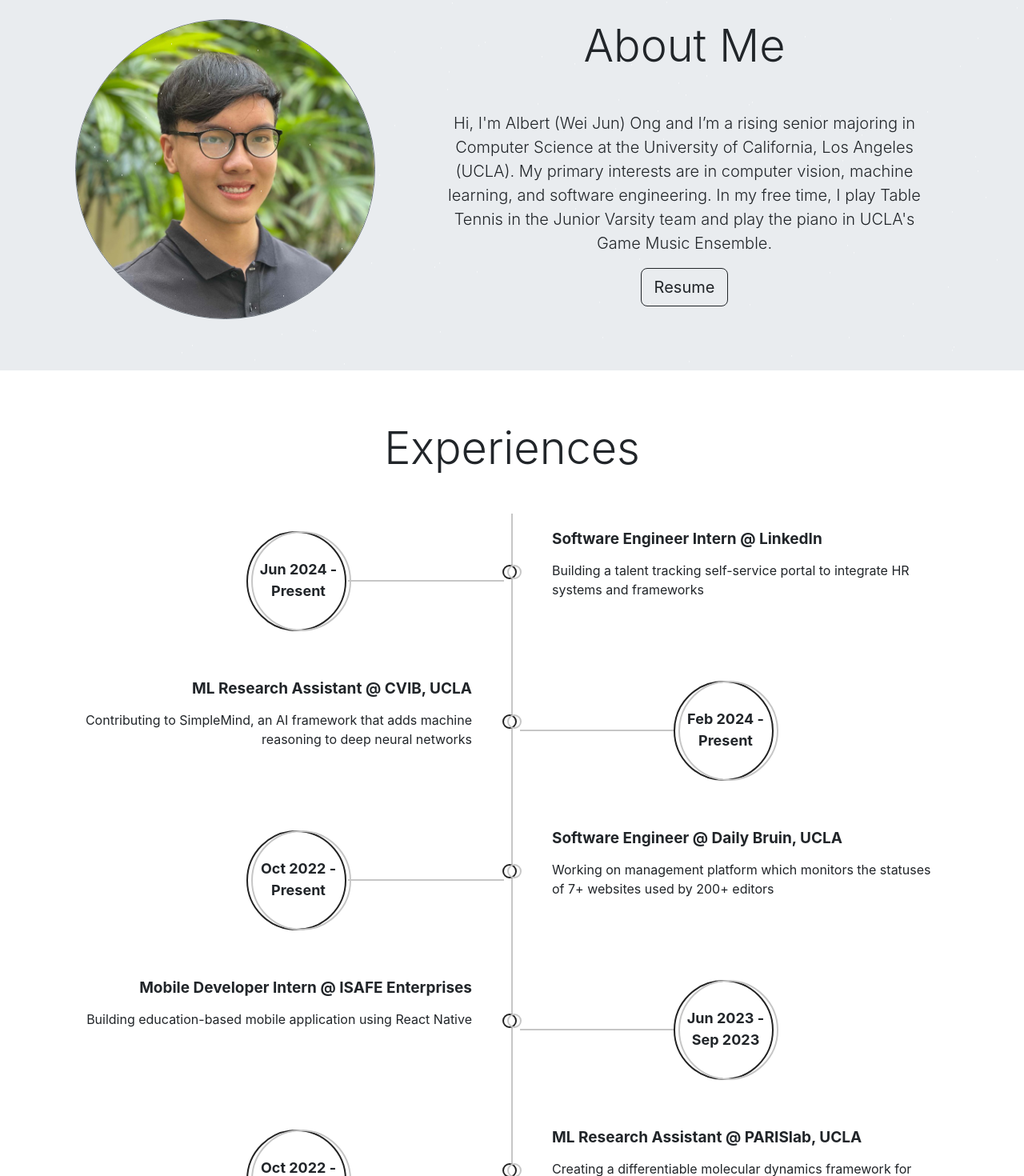
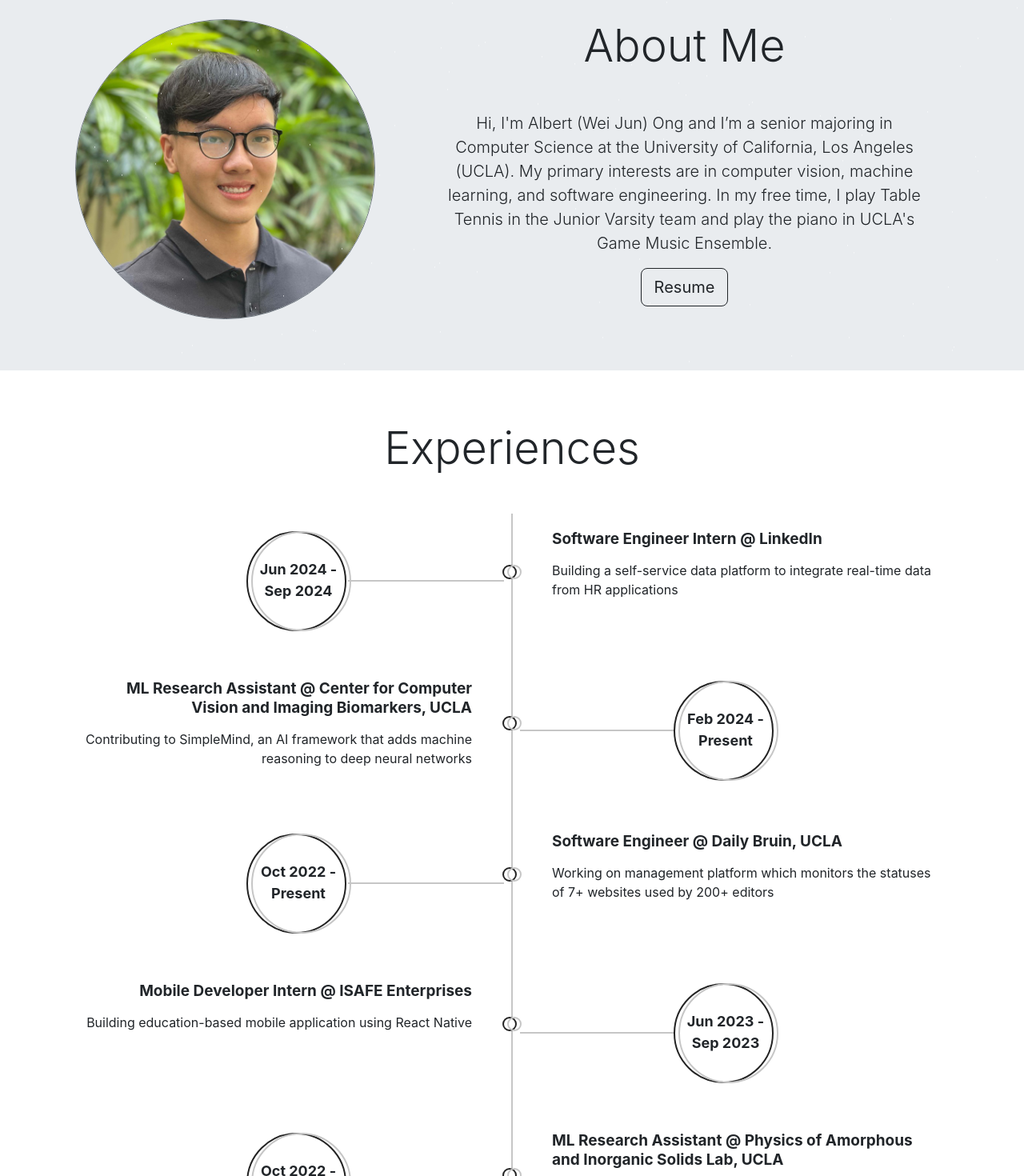
Before and after one commit to g1oom/g1oom.github.io, a React (Create React App) app: page / in a window 1280 px wide. Shown: the part 840-2310 px from the top of the page at 80% size. Built offline with nearby package versions, Linux system fonts and the light colour scheme; no server answers.

Commit message:
update resume and summer internship details

```diff
--- a/src/components/Footer.jsx
+++ b/src/components/Footer.jsx
@@ -20,7 +20,7 @@ const Footer = (props) => {
         using <i className="fab fa-react" />
         <p>
           <small className="text-muted">
-            Last Updated: Jun 2024
+            Last Updated: Sep 2024
           </small>
         </p>
       </Container>
--- a/src/editable-stuff/config.js
+++ b/src/editable-stuff/config.js
@@ -35,7 +35,7 @@ const about = {
   imageLink: require("../editable-stuff/profile-pic.jpeg"),
   imageSize: 375,
   message:
-    "Hi, I'm Albert (Wei Jun) Ong and I’m a rising senior majoring in Computer Science at the University of California, Los Angeles (UCLA). My primary interests are in computer vision, machine learning, and software engineering. In my free time, I play Table Tennis in the Junior Varsity team and play the piano in UCLA's Game Music Ensemble.",
+    "Hi, I'm Albert (Wei Jun) Ong and I’m a senior majoring in Computer Science at the University of California, Los Angeles (UCLA). My primary interests are in computer vision, machine learning, and software engineering. In my free time, I play Table Tennis in the Junior Varsity team and play the piano in UCLA's Game Music Ensemble.",
   resume: require("../editable-stuff/resume.pdf"),
 };
 
@@ -129,11 +129,11 @@ const experiences = {
     {
       role: 'Software Engineer Intern @ LinkedIn',
       startDate: 'Jun 2024',
-      endDate: 'Present',
-      description: 'Building a talent tracking self-service portal to integrate HR systems and frameworks',
+      endDate: 'Sep 2024',
+      description: 'Building a self-service data platform to integrate real-time data from HR applications',
     },
     {
-      role: 'ML Research Assistant @ CVIB, UCLA',
+      role: 'ML Research Assistant @ Center for Computer Vision and Imaging Biomarkers, UCLA',
       startDate: 'Feb 2024',
       endDate: 'Present',
       description: 'Contributing to SimpleMind, an AI framework that adds machine reasoning to deep neural networks',
@@ -151,7 +151,7 @@ const experiences = {
       description: 'Building education-based mobile application using React Native',
     },
     {
-      role: 'ML Research Assistant @ PARISlab, UCLA',
+      role: 'ML Research Assistant @ Physics of Amorphous and Inorganic Solids Lab, UCLA',
       startDate: 'Oct 2022',
       endDate: 'Jun 2023',
       description: 'Creating a differentiable molecular dynamics framework for peridynamics simulation using JAX',
@@ -160,13 +160,13 @@ const experiences = {
       role: 'Software Engineer Intern @ STACS',
       startDate: 'Jan 2022',
       endDate: 'Jul 2022',
-      description: 'Developed critical post-trade reporting and asset servicing modules. Co-authored company’s internal React library.',
+      description: 'Developed critical post-trade reporting and asset servicing modules. Co-authored company’s internal React library',
     },
     {
       role: 'ML Student Researcher @ Singapore University of Technology and Design',
       startDate: 'Mar 2018',
       endDate: 'Feb 2019',
-      description: 'Implemented a supervised Machine Learning program to classify unstructured texts in cybersecurity reports PDF. Achieved 83.3% classification accuracy.',
+      description: 'Implemented a supervised Machine Learning program to classify unstructured texts in cybersecurity reports PDF. Achieved 83.3% classification accuracy',
     },
   ]
 }
```
Also changed, not shown: 1 other file (tests, documents, lock files or other folders).
